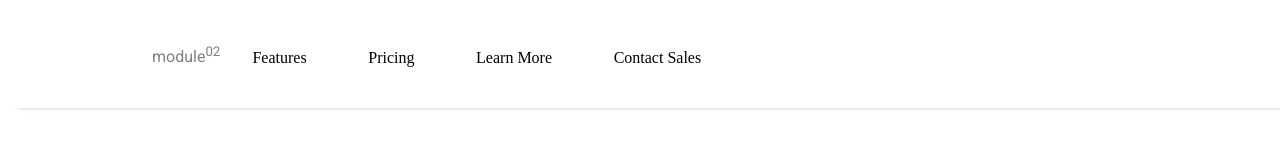
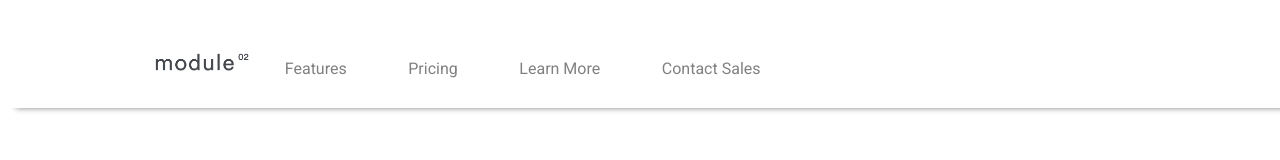
Before and after one commit to voltgroup/pixel2html-test, a plain HTML site: page index.html in a window 1280 px wide. Shown: the top 160 px of the page. Drawn offline with Linux system fonts and the light colour scheme.

Commit message:
Nav Bar
Update

```diff
--- a/index.html
+++ b/index.html
@@ -15,9 +15,8 @@
           <ul>
             <br>
             <br>
-          <div class="logo">
-            module<sup>02
-          </div>
+
+          <img class="logo" src="assets/logo.png" alt="module logo">
                 <li>Features</li>
                 <li>Pricing</li>
                 <li>Learn More</li>
--- a/stylesheet.css
+++ b/stylesheet.css
@@ -1,8 +1,13 @@
-.logo
-    {
-        color: grey;
-        font-family: roboto;
-          display: inline;
+
+html {
+    font-family: roboto;
+    color: grey;
+}
+
+.container1 {
+  width: 1440px;
+  height: 100px;
+  box-shadow: 0 8px 6px -8px grey;
     }
 
 ul {
@@ -21,10 +26,5 @@ li {
 .logo
 {
    margin-left: 10%;
+   max-width: 100px;
 }
-
-.container1 {
-  width: 1440px;
-  height: 100px;
-  box-shadow: 0 8px 6px -10px grey;
-    }
```
Also changed, not shown: assets/logo.png (added), 2 other files.
